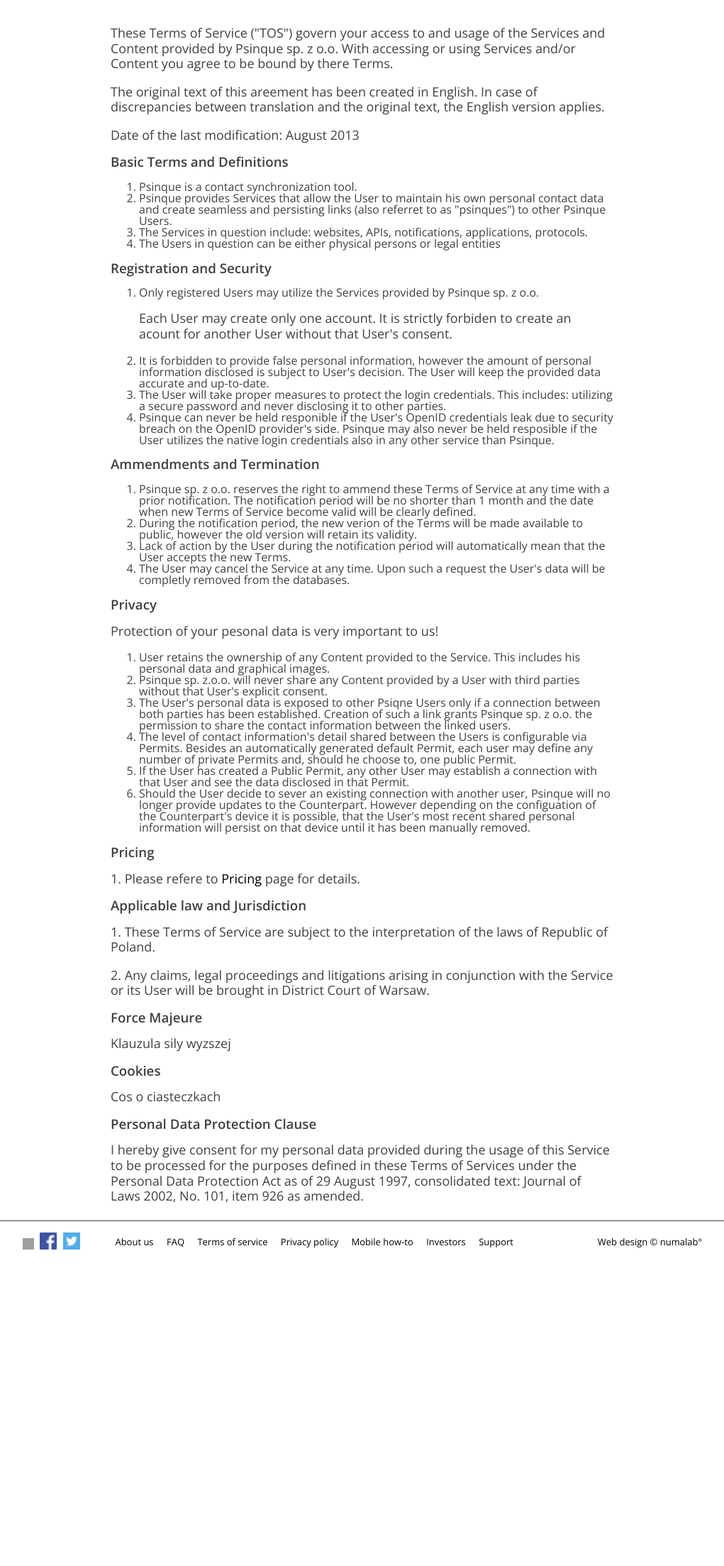
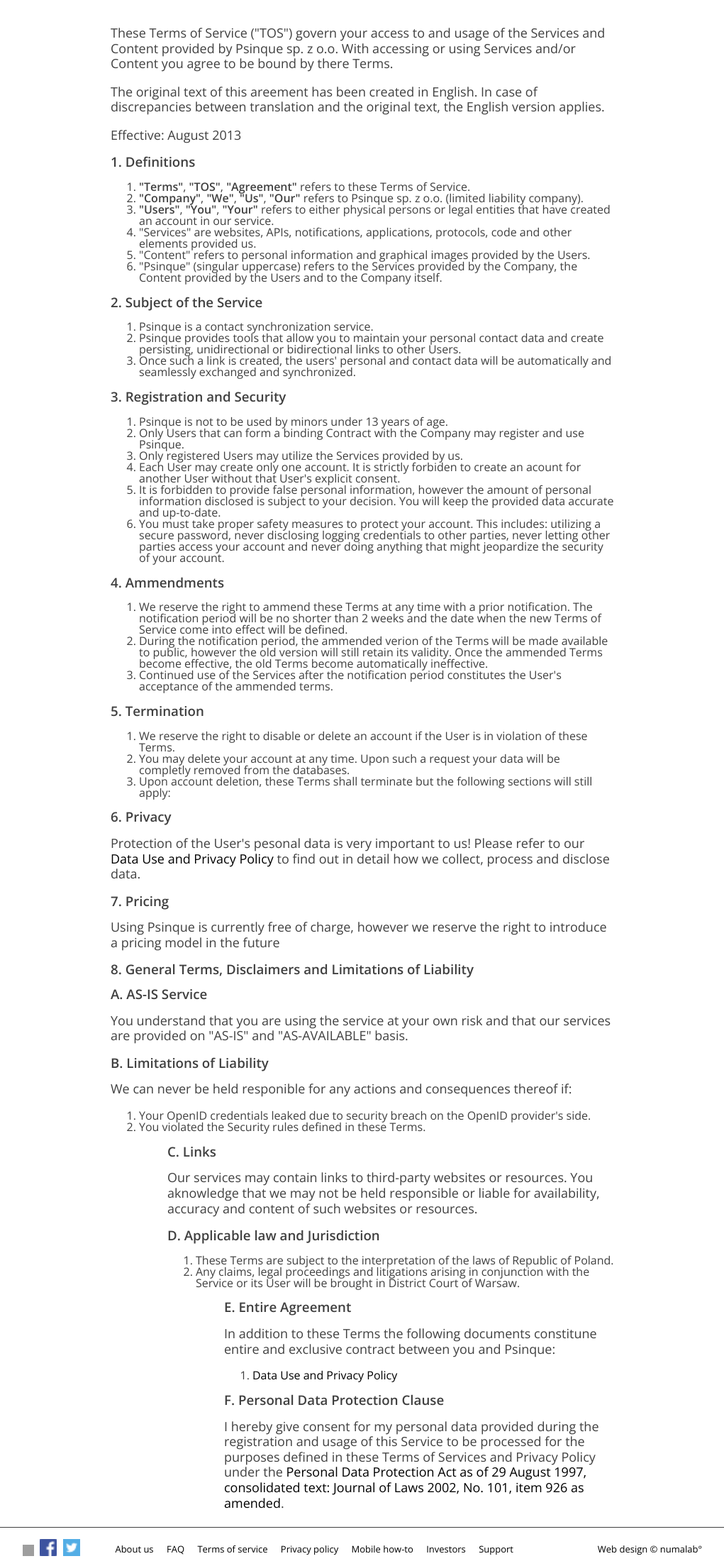
Before and after one commit to kradecki/psinque, a Python web app: template templates/Terms.html in a window 1280 px wide. Shown: the part 252-2459 px from the top of the page at 71% size, without its empty margins (129-1150 px from the left). Before the commit the page ends 2013 px from the top, so only its background shows below. Run offline with Jinja, Linux system fonts and the light colour scheme; the template is opened without the code that fills it, so the values that code supplies are empty; grey boxes are pictures that could not be loaded.

Commit message:
Further modifications of Terms and Privacy. We are approaching the end.

```diff
--- a/templates/Terms.html
+++ b/templates/Terms.html
@@ -9,111 +9,150 @@
     The original text of this areement has been created in English. In case of discrepancies between translation and the original text, the English version applies.
   </p>
   <p>
-    Date of the last modification: August 2013
+    Effective: August 2013
   </p>
 
-  <h3>Basic Terms and Definitions</h3>
+  <h3>1. Definitions</h3>
   <ol>
     <li>
-      Psinque is a contact synchronization tool.
+      <b>"Terms"</b>, <b>"TOS"</b>, <b>"Agreement"</b> refers to these Terms of Service.
     </li>
     <li>
-      Psinque provides Services that allow the User to maintain his own personal contact data and create seamless and persisting links (also referret to as "psinques") to other Psinque Users.
+      <b>"Company"</b>, <b>"We"</b>, <b>"Us"</b>, <b>"Our"</b> refers to Psinque sp. z o.o. (limited liability company).
     </li>
     <li>
-      The Services in question include: websites, APIs, notifications, applications, protocols.
+      <b>"Users"</b>, <b>"You"</b>, <b>"Your"</b> refers to either physical persons or legal entities that have created an account in our service.
     </li>
     <li>
-      The Users in question can be either physical persons or legal entities
+      "Services" are websites, APIs, notifications, applications, protocols, code and other elements provided us.
+    </li>
+    <li>
+      "Content" refers to personal information and graphical images provided by the Users.
+    </li>
+    <li>
+      "Psinque" (singular uppercase) refers to the Services provided by the Company, the Content provided by the Users and to the Company itself.
     </li>
   </ol>
 
-  <h3>Registration and Security</h3>
+  <h3>2. Subject of the Service</h3>
   <ol>
     <li>
-      Only registered Users may utilize the Services provided by Psinque sp. z o.o.
-    </li>
-    <p>
-      Each User may create only one account. It is strictly forbiden to create an acount for another User without that User's consent.
+      Psinque is a contact synchronization service.
     </li>
     <li>
-      It is forbidden to provide false personal information, however the amount of personal information disclosed is subject to User's decision. The User will keep the provided data accurate and up-to-date.
+      Psinque provides tools that allow you to maintain your personal contact data and create persisting, unidirectional or bidirectional links to other Users.
     </li>
     <li>
-      The User will take proper measures to protect the login credentials. This includes: utilizing a secure password and never disclosing it to other parties.
-    </li>
-    <li>
-      Psinque can never be held responible if the User's OpenID credentials leak due to security breach on the OpenID provider's side. Psinque may also never be held resposible if the User utilizes the native login credentials also in any other service than Psinque.
+      Once such a link is created, the users' personal and contact data will be automatically and seamlessly exchanged and synchronized.
     </li>
   </ol>
 
-  <h3>Ammendments and Termination</h3>
+  <h3>3. Registration and Security</h3>
   <ol>
     <li>
-      Psinque sp. z o.o. reserves the right to ammend these Terms of Service at any time with a prior notification. The notification period will be no shorter than 1 month and the date when new Terms of Service become valid will be clearly defined.
+      Psinque is not to be used by minors under 13 years of age.
     </li>
     <li>
-      During the notification period, the new verion of the Terms will be made available to public, however the old version will retain its validity.
+      Only Users that can form a binding Contract with the Company may register and use Psinque.
     </li>
     <li>
-      Lack of action by the User during the notification period will automatically mean that the User accepts the new Terms.
+      Only registered Users may utilize the Services provided by us.
     </li>
     <li>
-      The User may cancel the Service at any time. Upon such a request the User's data will be completly removed from the databases.
+      Each User may create only one account. It is strictly forbiden to create an acount for another User without that User's explicit consent.
+    </li>
+    <li>
+      It is forbidden to provide false personal information, however the amount of personal information disclosed is subject to your decision. You will keep the provided data accurate and up-to-date.
+    </li>
+    <li>
+      You must take proper safety measures to protect your account. This includes: utilizing a secure password, never disclosing logging credentials to other parties, never letting other parties access your account and never doing anything that might jeopardize the security of your account.
     </li>
   </ol>
 
-  <h3>Privacy</h3>
+  <h3>4. Ammendments</h3>
+  <ol>
+    <li>
+      We reserve the right to ammend these Terms at any time with a prior notification. The notification period will be no shorter than 2 weeks and the date when the new Terms of Service come into effect will be defined.
+    </li>
+    <li>
+      During the notification period, the ammended verion of the Terms will be made available to public, however the old version will still retain its validity. Once the ammended Terms become effective, the old Terms become automatically ineffective.
+    </li>
+    <li>
+      Continued use of the Services after the notification period constitutes the User's acceptance of the ammended terms.
+    </li>
+  </ol>
+
+  <h3>5. Termination</h3>
+  <ol>
+    <li>
+      We reserve the right to disable or delete an account if the User is in violation of these Terms.
+    </li>
+    <li>
+      You may delete your account at any time. Upon such a request your data will be completly removed from the databases.
+    </li>
+    <li>
+      Upon account deletion, these Terms shall terminate but the following sections will still apply:
+    </li>
+  </ol>
+
+  <h3>6. Privacy</h3>
   <p>
-    Protection of your pesonal data is very important to us!
+    Protection of the User's pesonal data is very important to us! Please refer to our <a href="Privacy.html">Data Use and Privacy Policy</a> to find out in detail how we collect, process and disclose data.
+  </p>
+
+  <h3>7. Pricing</h3>
+  <p>
+    Using Psinque is currently free of charge, however we reserve the right to introduce a pricing model in the future
+  </p>
+
+  <h3>8. General Terms, Disclaimers and Limitations of Liability</h3>
+
+  <h3>A. AS-IS Service</h3>
+  <p>
+    You understand that you are using the service at your own risk and that our services are provided on "AS-IS" and "AS-AVAILABLE" basis.
+  </p>
+
+  <h3>B. Limitations of Liability</h3>
+  <p>
+    We can never be held responible for any actions and consequences thereof if:
   </p>
   <ol>
     <li>
-      User retains the ownership of any Content provided to the Service. This includes his personal data and graphical images.
+      Your OpenID credentials leaked due to security breach on the OpenID provider's side.
     </li>
     <li>
-      Psinque sp. z.o.o. will never share any Content provided by a User with third parties without that User's explicit consent.
+       You violated the Security rules defined in these Terms.
+    </li>
+  <ol>
+
+  <h3>C. Links</h3>
+  <p>
+    Our services may contain links to third-party websites or resources. You aknowledge that we may not be held responsible or liable for availability, accuracy and content of such websites or resources.
+  <p>
+
+  <h3>D. Applicable law and Jurisdiction</h3>
+  <ol>
+    <li>
+      These Terms are subject to the interpretation of the laws of Republic of Poland.
     </li>
     <li>
-      The User's personal data is exposed to other Psiqne Users only if a connection between both parties has been established. Creation of such a link grants Psinque sp. z o.o. the permission to share the contact information between the linked users.
+      Any claims, legal proceedings and litigations arising in conjunction with the Service or its User will be brought in District Court of Warsaw.
     </li>
+  <ol>
+
+  <h3>E. Entire Agreement</h3>
+  <p>
+    In addition to these Terms the following documents constitune entire and exclusive contract between you and Psinque:
+  </p>
+  <ol>
     <li>
-      The level of contact information's detail shared between the Users is configurable via Permits. Besides an automatically generated default Permit, each user may define any number of private Permits and, should he choose to, one public Permit.
-    </li>
-    <li>
-      If the User has created a Public Permit, any other User may establish a connection with that User and see the data disclosed in that Permit.
-    </li>
-    <li>
-      Should the User decide to sever an existing connection with another user, Psinque will no longer provide updates to the Counterpart. However depending on the configuation of the Counterpart's device it is possible, that the User's most recent shared personal information will persist on that device until it has been manually removed.
+      <a href="Privacy.html">Data Use and Privacy Policy</a>
     </li>
   </ol>
 
-  <h3>Pricing</h3>
+  <h3>F. Personal Data Protection Clause</h3>
   <p>
-    1. Please refere to <a href="link to page">Pricing</a> page for details.
-  </p>
-
-  <h3>Applicable law and Jurisdiction</h3>
-  <p>
-    1. These Terms of Service are subject to the interpretation of the laws of Republic of Poland.
-  </p>
-  <p>
-    2. Any claims, legal proceedings and litigations arising in conjunction with the Service or its User will be brought in District Court of Warsaw.
-  </p>
-
-  <h3>Force Majeure</h3>
-  <p>
-    Klauzula sily wyzszej
-  </p>
-
-  <h3>Cookies</h3>
-  <p>
-    Cos o ciasteczkach
-  </p>
-
-  <h3>Personal Data Protection Clause</h3>
-  <p>
-    I hereby give consent for my personal data provided during the usage of this Service to be processed for the purposes defined in these Terms of Services under the Personal Data Protection Act as of 29 August 1997, consolidated text: Journal of Laws 2002, No. 101, item 926 as amended.
+    I hereby give consent for my personal data provided during the registration and usage of this Service to be processed for the purposes defined in these Terms of Services and Privacy Policy under the <a href="http://ec.europa.eu/justice/policies/privacy/docs/implementation/poland_en.pdf">Personal Data Protection Act as of 29 August 1997, consolidated text: Journal of Laws 2002, No. 101, item 926 as amended</a>.
   </p>
 </div>
 {% endblock %}
```
Also changed, not shown: templates/Privacy.html (+40 -11 lines).
